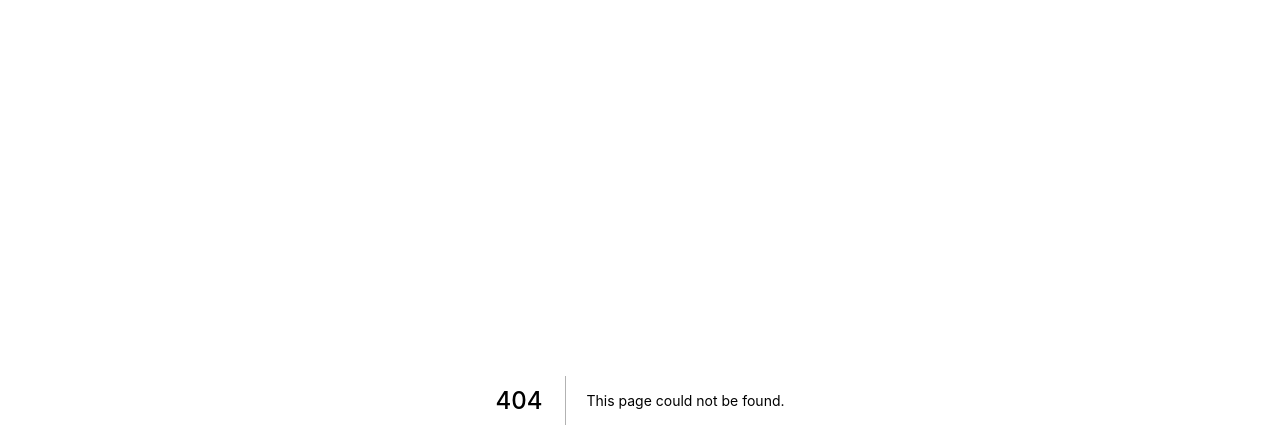
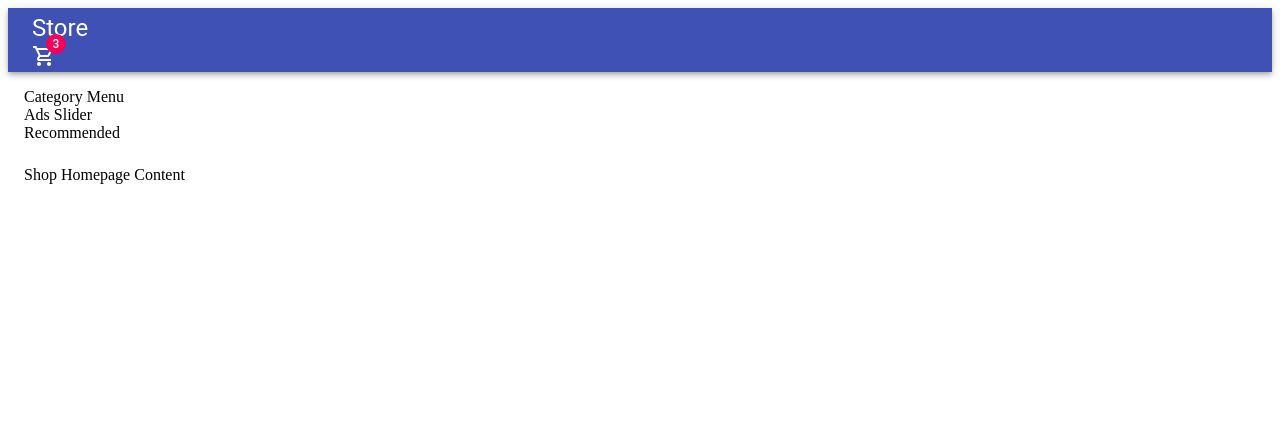
Before and after one commit to w-whistler/next-tutor, a Next.js app: page /shop in a window 1280 px wide. Before the commit this address had no page. Shown: the top 448 px of the page. Built offline with nearby package versions, Linux system fonts and the light colour scheme.

Commit message:
header component

```diff
--- /dev/null
+++ b/components/layouts/ShopLayout.js
@@ -0,0 +1,20 @@
+import { Box } from "@material-ui/core";
+import TopBar from "./TopBar";
+
+export default function ShopLayout({
+  children,
+}) {
+  return (
+    <>
+      <TopBar />
+      <Box p={2}>
+        <Box className="flex gap-2 h-[60vh]">
+          <Box className="flex-1 overflow-auto bg-gray-50">Category Menu</Box>
+          <Box className="flex-2 overflow-hidden bg-gray-100">Ads Slider</Box>
+          <Box className="flex-1 overflow-auto bg-gray-50">Recommended</Box>
+        </Box>
+        <Box mt={3}>{children}</Box>
+      </Box>
+    </>
+  );
+}
--- /dev/null
+++ b/components/layouts/TopBar.js
@@ -0,0 +1,19 @@
+import { AppBar, Badge, Box, Toolbar, Typography } from "@material-ui/core";
+import { ShoppingCartOutlined } from "@material-ui/icons";
+
+export default function TopBar() {
+  return (
+    <AppBar position="static">
+      <Toolbar>
+        <Box flex flexDirection="row">
+          <Typography variant="h5">
+            Store
+          </Typography>
+          <Badge badgeContent={3} color="secondary">
+            <ShoppingCartOutlined />
+          </Badge>
+        </Box>
+      </Toolbar>
+    </AppBar>
+  );
+}
--- /dev/null
+++ b/context/CartContext.js
@@ -0,0 +1,17 @@
+import { createContext, useState } from "react";
+
+export const CartContext = createContext();
+
+export const CartProvider = ({ children }) => {
+  const [cart, setCart] = useState([]);
+
+  const addToCart = product => {
+    setCart([...cart, product]);
+  };
+
+  return (
+    <CartContext.Provider value={{ cart, addToCart }}>
+      {children}
+    </CartContext.Provider>
+  );
+}
--- /dev/null
+++ b/pages/_app.js
@@ -0,0 +1,22 @@
+import ShopLayout from "../components/layouts/ShopLayout";
+import { CartProvider } from "../context/CartContext";
+
+export default function MyApp({
+  Component,
+  pageProps,
+  router,
+}) {
+  const isShopPage = router.pathname.startsWith('/shop');
+
+  const page = <Component {...pageProps} />;
+
+  if (isShopPage) {
+    return (
+      <CartProvider>
+        <ShopLayout>{page}</ShopLayout>
+      </CartProvider>
+    );
+  }
+
+  return page;
+}
--- /dev/null
+++ b/pages/shop/index.js
@@ -0,0 +1,9 @@
+import ShopLayout from "../../components/layouts/ShopLayout";
+
+export default function Shop() {
+  return <div>Shop Homepage Content</div>;
+}
+
+Shop.getLayout = function getLayout(page) {
+  return <ShopLayout>{page}</ShopLayout>;
+}
```
